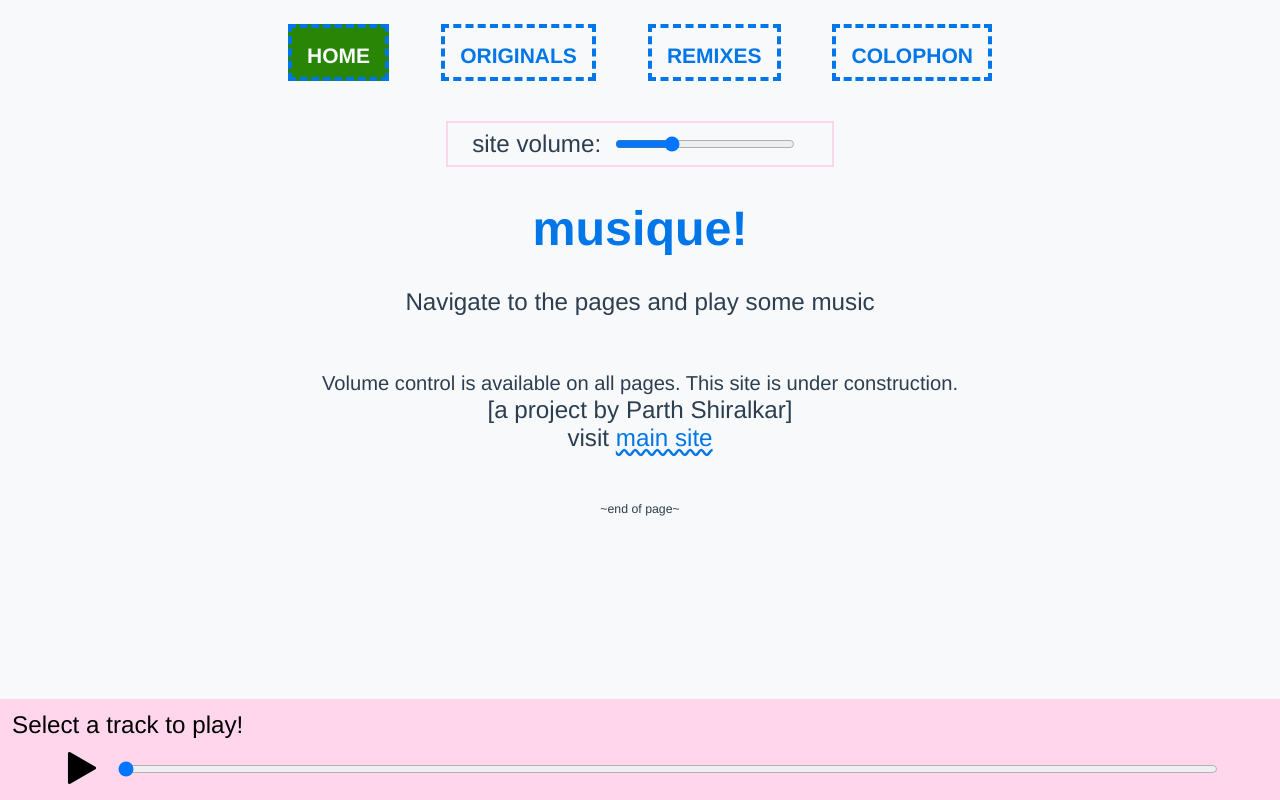
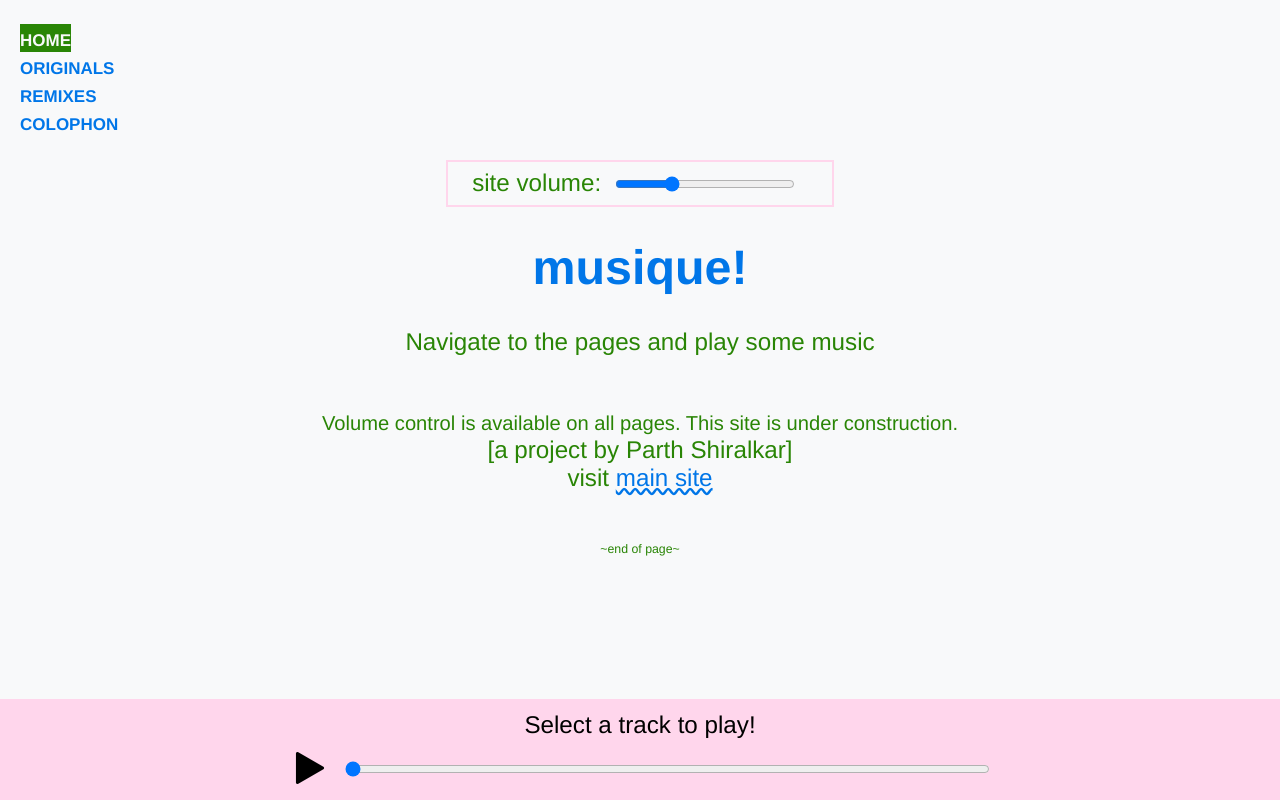
Before and after one commit to partheus/music, a Vue app: page / in a window 1280 px wide. Built offline with nearby package versions, Linux system fonts and the light colour scheme.

Commit message:
Update base styles

```diff
--- a/src/assets/scss/_base.scss
+++ b/src/assets/scss/_base.scss
@@ -32,7 +32,7 @@ a {
   -webkit-font-smoothing: antialiased;
   -moz-osx-font-smoothing: grayscale;
   text-align: center;
-  color: #2c3e50;
+  color: $color--secondary;
   margin-top: 1em;
   font-size: 126%;
   margin-bottom: 150px;
@@ -51,23 +51,16 @@ nav ul {
   list-style-type: none;
   padding: 0;
   margin: 1em auto 0;
-  display: flex;
-  flex-wrap: wrap;
-  align-items: center;
-  justify-content: center;
-  column-gap: 1em;
-  width: 100%;
 
   a {
     text-decoration: none;
     font-variant: all-petite-caps;
     font-weight: bold;
-    font-size: 1.25em;
-    padding: 0.25em 0.5em;
-    border: 4px dashed $color--primary;
+    font-size: 1em;
     transition: all 0.4s ease;
     display: flex;
-    margin-bottom: 0.5em;
+    flex-direction: column;
+    width: max-content;
   }
 
   a:hover {
@@ -84,11 +77,6 @@ nav ul {
     background-color: $color--tertiary;
     color: $color--success;
     filter: contrast(1.2);
-  }
-
-  @media (min-width: 768px) {
-    max-width: 55vw;
-    justify-content: space-between;
   }
 }
 
@@ -119,10 +107,15 @@ nav ul {
     justify-content: space-evenly;
     align-items: flex-start;
     width: 100%;
+
+    @media screen and (min-width: 768px) {
+      margin-left: 25vw;
+    }
   }
 
   li {
-    margin: 0.5em auto;
+    margin-bottom: 0.5em;
+    line-height: 1;
     border-left: 7px solid $color--primary;
     padding: 0.25em 0.5em;
     text-align: left;
--- a/src/assets/scss/_components.scss
+++ b/src/assets/scss/_components.scss
@@ -12,6 +12,7 @@
   display: flex;
   height: fit-content;
   justify-content: flex-start;
+  align-items: center;
   flex-direction: column;
 
   .track-info {
@@ -33,14 +34,21 @@
     text-align: left;
   }
 
+  .track-details {
+    border-left: 7px solid $color--tertiary;
+    padding-left: 1em;
+    border-right: 7px solid $color--tertiary;
+    padding-right: 1em;
+  }
+
   .controls {
     margin-top: 0.5em;
     display: flex;
     align-items: center;
-    padding: 0 1em;
+    width: 80vw;
 
-    @media (min-width: 768px) {
-      padding: 0 2em;
+    @media screen and (min-width: 768px) {
+      max-width: 55vw;
     }
   }
 
```
